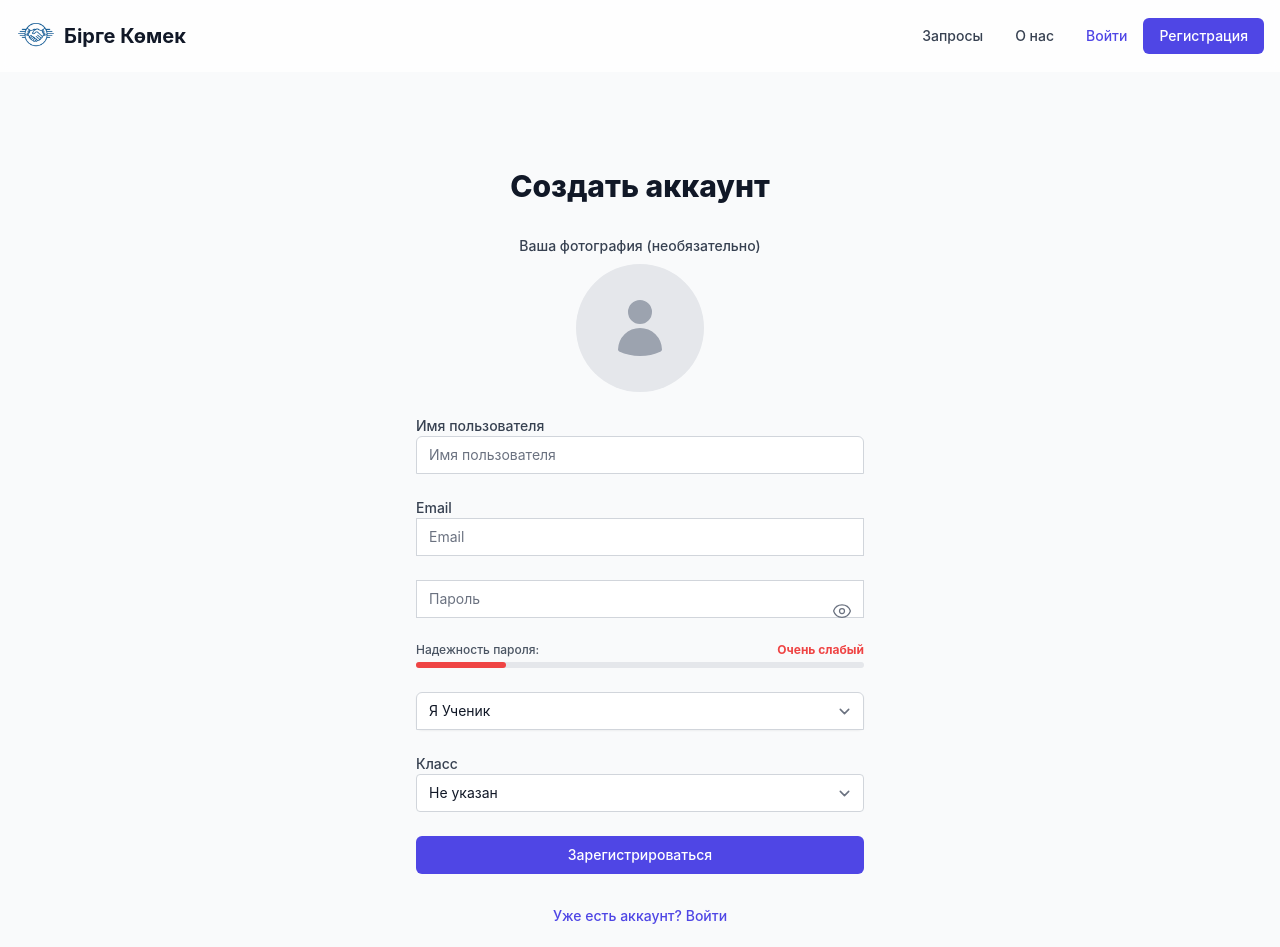
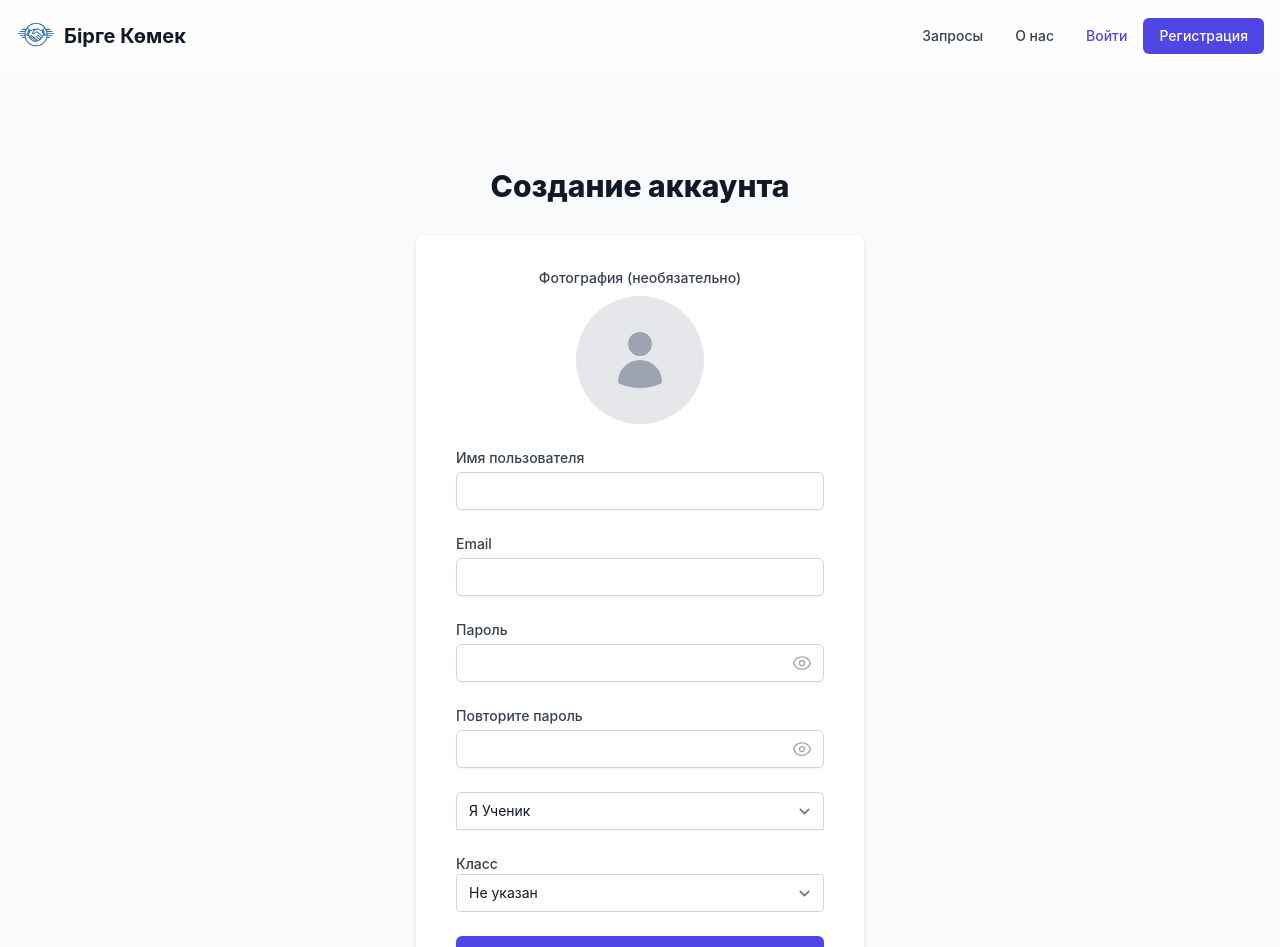
Before and after one commit to Flaymie/BirgeKomek, a React (Create React App) app in the folder frontend/: page /register in a window 1280 px wide. Shown: the top 947 px of the page. Built offline with nearby package versions, Linux system fonts and the light colour scheme.

Commit message:
refactor(auth): Полный редизайн и исправление UX страницы регистрации

```diff
--- a/frontend/src/components/pages/RegisterPage.jsx
+++ b/frontend/src/components/pages/RegisterPage.jsx
@@ -52,6 +52,7 @@ const RegisterPage = () => {
   const [subjects, setSubjects] = useState([]); // отдельное состояние для предметов
   const [passwordScore, setPasswordScore] = useState(0);
   const [showPassword, setShowPassword] = useState(false);
+  const [showPassword2, setShowPassword2] = useState(false);
 
   // Состояния для асинхронной валидации
   const [usernameStatus, setUsernameStatus] = useState('idle'); // idle, loading, available, unavailable, error
@@ -133,17 +134,17 @@ const RegisterPage = () => {
   }, [debouncedEmail]);
 
   const handleChange = (e) => {
-    onChange(e);
-    if (e.target.name === 'password') {
-        const score = zxcvbn(e.target.value).score;
-        setPasswordScore(score);
+    const { name, value } = e.target;
+    setFormData(prev => ({ ...prev, [name]: value }));
+
+    if (name === 'password') {
+      setPasswordScore(zxcvbn(value).score);
     }
-
-    if (e.target.name === 'username') {
+    if (name === 'username') {
       setUsernameStatus('idle');
       setUsernameError('');
     }
-    if (e.target.name === 'email') {
+    if (name === 'email') {
       setEmailStatus('idle');
       setEmailError('');
     }
@@ -253,84 +254,78 @@ const RegisterPage = () => {
   };
 
   return (
-    <div className="min-h-screen flex items-center justify-center bg-gray-50 py-12 px-4 sm:px-6 lg:px-8">
-      <div className="max-w-md w-full space-y-8">
-        <div>
+    <div className="min-h-screen bg-gray-50 flex flex-col justify-center py-12 sm:px-6 lg:px-8">
+      <div className="sm:mx-auto sm:w-full sm:max-w-md">
         <h2 className="mt-6 text-center text-3xl font-extrabold text-gray-900">
-            Создать аккаунт
+          Создание аккаунта
         </h2>
       </div>
-        <form className="mt-8 space-y-6" onSubmit={onSubmit}>
-          {/* Выбор аватара */}
-          <div className="mb-6">
-            <label className="block text-sm font-medium text-gray-700 text-center mb-2">
-              Ваша фотография (необязательно)
+
+      <div className="mt-8 sm:mx-auto sm:w-full sm:max-w-md">
+        <div className="bg-white py-8 px-4 shadow sm:rounded-lg sm:px-10">
+          <form className="space-y-6" onSubmit={onSubmit}>
+
+            <div className="flex flex-col items-center">
+                <label className="block text-sm font-medium text-gray-700 mb-2">
+                    Фотография (необязательно)
                 </label>
                 <AvatarUpload
                   currentAvatar={formData.avatar}
                   onAvatarChange={handleAvatarChange}
                   size="lg"
-              isRegistration={true}
                 />
             </div>
 
-          <div className="relative">
+            <div>
               <label htmlFor="username" className="block text-sm font-medium text-gray-700">Имя пользователя</label>
-            <input
-              id="username"
-              name="username"
-              type="text"
-              value={username}
-              onChange={handleChange}
-              required
-              className="appearance-none rounded-none relative block w-full px-3 py-2 border border-gray-300 placeholder-gray-500 text-gray-900 rounded-t-md focus:outline-none focus:ring-indigo-500 focus:border-indigo-500 focus:z-10 sm:text-sm"
-              placeholder="Имя пользователя"
+              <div className="mt-1 relative">
+                <input id="username" name="username" type="text" required value={username} onChange={handleChange}
+                  className="appearance-none block w-full px-3 py-2 border border-gray-300 rounded-md shadow-sm placeholder-gray-400 focus:outline-none focus:ring-indigo-500 focus:border-indigo-500 sm:text-sm"
                 />
-            <div className="absolute inset-y-0 right-0 top-6 pr-3 flex items-center pointer-events-none">
+                <div className="absolute inset-y-0 right-0 pr-3 flex items-center pointer-events-none">
                     <ValidationIcon status={usernameStatus} />
                 </div>
               </div>
-          {usernameStatus === 'unavailable' && <p className="text-xs text-red-600">{usernameError}</p>}
+              {usernameStatus === 'unavailable' && <p className="mt-2 text-sm text-red-600">{usernameError}</p>}
+            </div>
 
-          <div className="relative">
+            <div>
               <label htmlFor="email" className="block text-sm font-medium text-gray-700">Email</label>
-            <input
-              id="email"
-              name="email"
-              type="email"
-              value={email}
-              onChange={handleChange}
-              required
-              className="appearance-none rounded-none relative block w-full px-3 py-2 border border-gray-300 placeholder-gray-500 text-gray-900 focus:outline-none focus:ring-indigo-500 focus:border-indigo-500 sm:text-sm"
-              placeholder="Email"
+              <div className="mt-1 relative">
+                <input id="email" name="email" type="email" required value={email} onChange={handleChange}
+                  className="appearance-none block w-full px-3 py-2 border border-gray-300 rounded-md shadow-sm placeholder-gray-400 focus:outline-none focus:ring-indigo-500 focus:border-indigo-500 sm:text-sm"
                 />
-            <div className="absolute inset-y-0 right-0 top-6 pr-3 flex items-center pointer-events-none">
+                 <div className="absolute inset-y-0 right-0 pr-3 flex items-center pointer-events-none">
                     <ValidationIcon status={emailStatus} />
                 </div>
               </div>
-          {emailStatus === 'unavailable' && <p className="text-xs text-red-600">{emailError}</p>}
+              {emailStatus === 'unavailable' && <p className="mt-2 text-sm text-red-600">{emailError}</p>}
+            </div>
 
-          <div className="relative">
-            <label htmlFor="password" className="sr-only">Пароль</label>
-            <input
-              id="password"
-              name="password"
-              type={showPassword ? 'text' : 'password'}
-              value={password}
-              onChange={handleChange}
-              required
-              className="appearance-none rounded-none relative block w-full px-3 py-2 border border-gray-300 placeholder-gray-500 text-gray-900 focus:outline-none focus:ring-indigo-500 focus:border-indigo-500 sm:text-sm"
-              placeholder="Пароль"
+            <div>
+              <label htmlFor="password"className="block text-sm font-medium text-gray-700">Пароль</label>
+              <div className="mt-1 relative">
+                <input id="password" name="password" type={showPassword ? 'text' : 'password'} required value={password} onChange={handleChange}
+                  className="appearance-none block w-full px-3 py-2 border border-gray-300 rounded-md shadow-sm placeholder-gray-400 focus:outline-none focus:ring-indigo-500 focus:border-indigo-500 sm:text-sm"
                 />
-            <button
-              type="button"
-              onClick={() => setShowPassword(!showPassword)}
-              className="absolute inset-y-0 right-0 top-6 pr-3 flex items-center text-gray-500"
-            >
-              {showPassword ? <EyeSlashIcon className="h-5 w-5"/> : <EyeIcon className="h-5 w-5"/>}
+                <button type="button" onClick={() => setShowPassword(!showPassword)} className="absolute inset-y-0 right-0 pr-3 flex items-center text-gray-400 hover:text-gray-600">
+                  {showPassword ? <EyeSlashIcon className="h-5 w-5" /> : <EyeIcon className="h-5 w-5" />}
                 </button>
               </div>
-          <PasswordStrengthMeter score={passwordScore} />
+              {formData.password && <PasswordStrengthMeter score={passwordScore} />}
+            </div>
+
+            <div>
+              <label htmlFor="password2"className="block text-sm font-medium text-gray-700">Повторите пароль</label>
+              <div className="mt-1 relative">
+                <input id="password2" name="password2" type={showPassword2 ? 'text' : 'password'} required value={password2} onChange={handleChange}
+                  className="appearance-none block w-full px-3 py-2 border border-gray-300 rounded-md shadow-sm placeholder-gray-400 focus:outline-none focus:ring-indigo-500 focus:border-indigo-500 sm:text-sm"
+                />
+                <button type="button" onClick={() => setShowPassword2(!showPassword2)} className="absolute inset-y-0 right-0 pr-3 flex items-center text-gray-400 hover:text-gray-600">
+                  {showPassword2 ? <EyeSlashIcon className="h-5 w-5" /> : <EyeIcon className="h-5 w-5" />}
+                </button>
+              </div>
+            </div>
 
             <div className="rounded-md shadow-sm -space-y-px">
               <div>
@@ -392,18 +387,28 @@ const RegisterPage = () => {
             )}
 
             <div>
-            <button
-              type="submit"
-              className="group relative w-full flex justify-center py-2 px-4 border border-transparent text-sm font-medium rounded-md text-white bg-indigo-600 hover:bg-indigo-700 focus:outline-none focus:ring-2 focus:ring-offset-2 focus:ring-indigo-500"
-            >
+                <button type="submit" className="w-full flex justify-center py-2 px-4 border border-transparent rounded-md shadow-sm text-sm font-medium text-white bg-indigo-600 hover:bg-indigo-700 focus:outline-none focus:ring-2 focus:ring-offset-2 focus:ring-indigo-500">
                     Зарегистрироваться
                 </button>
             </div>
           </form>
-        <div className="text-sm text-center">
-          <Link to="/login" className="font-medium text-indigo-600 hover:text-indigo-500">
-            Уже есть аккаунт? Войти
+
+          <div className="mt-6">
+            <div className="relative">
+              <div className="absolute inset-0 flex items-center">
+                <div className="w-full border-t border-gray-300" />
+              </div>
+              <div className="relative flex justify-center text-sm">
+                <span className="px-2 bg-white text-gray-500">Уже есть аккаунт?</span>
+              </div>
+            </div>
+
+            <div className="mt-6">
+              <Link to="/login" className="w-full flex justify-center py-2 px-4 border border-gray-300 rounded-md shadow-sm bg-white text-sm font-medium text-gray-700 hover:bg-gray-50">
+                Войти
               </Link>
+            </div>
+          </div>
         </div>
       </div>
     </div>
```
Also changed, not shown: 1 other file (tests, documents, lock files or other folders). Lines whose indentation alone changed are shown as unchanged.
